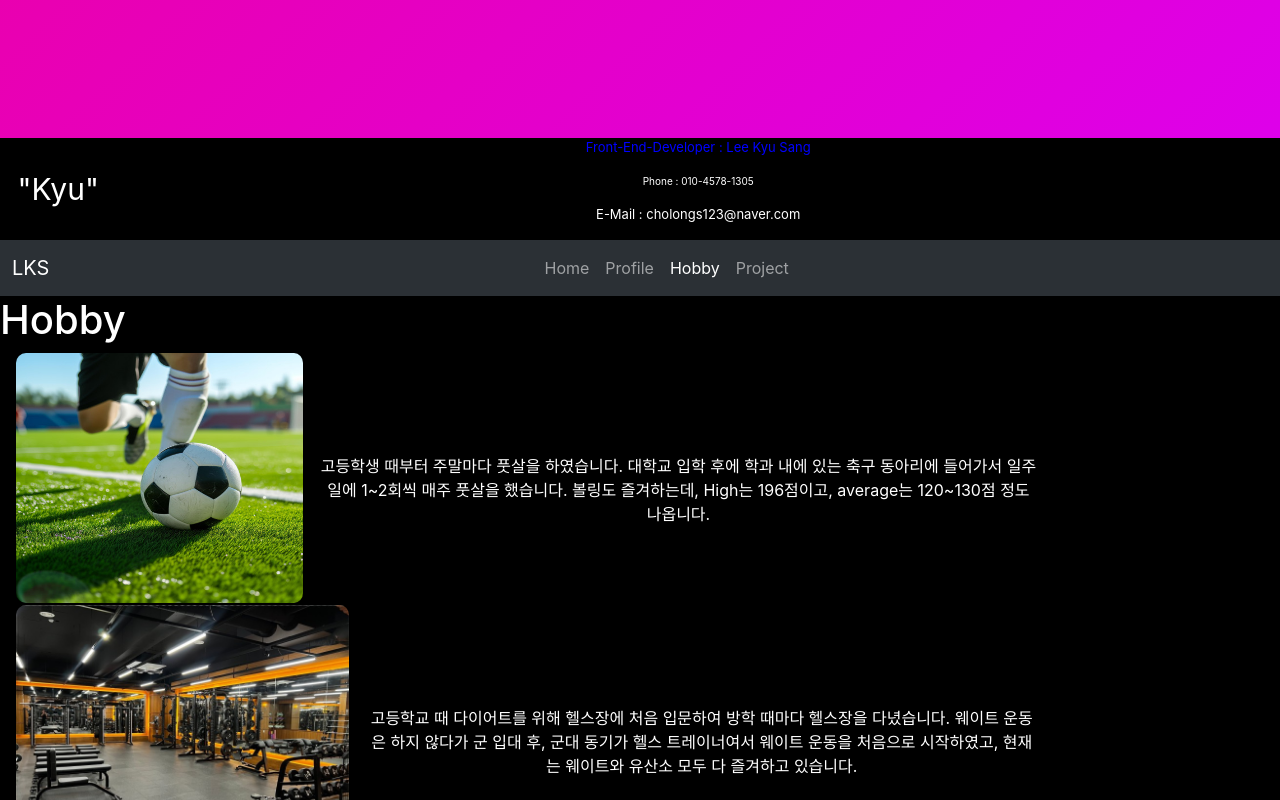
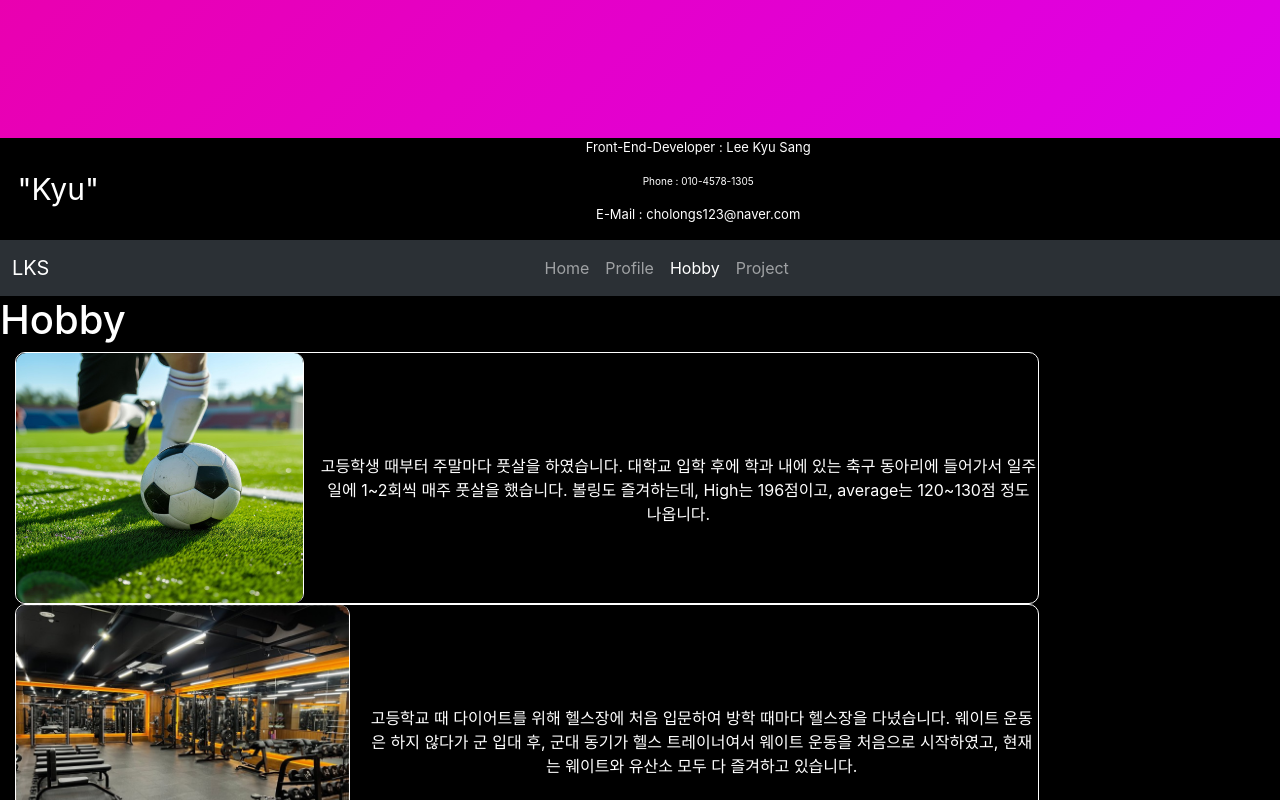
Before and after one commit to kyusang0330/react-self-introduction, a React (Create React App) app: page /hobby in a window 1280 px wide. Shown: the part 560-1360 px from the top of the page. Built offline with nearby package versions, Linux system fonts and the light colour scheme.

Commit message:
style-component

```diff
--- a/src/Layout/styled.js
+++ b/src/Layout/styled.js
@@ -2,11 +2,8 @@ import styled from "styled-components";
 
 const LayoutContainer = styled.div`
   color: white;
-  margin-bottom: 120px; //useEffect 사용해보기
+  margin-bottom: 102px; //useEffect 사용해보기
   background-color: black;
 `;
 
 export { LayoutContainer };
-
-//Box component를 따로 만들어 볼까
-//useEffect 사용해서 꼭 홈화면에서만 뜨게 하기 if문 사용
--- a/src/styles/footer_styled.js
+++ b/src/styles/footer_styled.js
@@ -1,8 +1,6 @@
 import styled from "styled-components";
 
-const FooterMyName = styled.p`
-  color: blue;
-`;
+const FooterMyName = styled.p``;
 
 const FooterNumber = styled.p`
   font-size: 10px;
--- a/src/styles/hobby_styled.js
+++ b/src/styles/hobby_styled.js
@@ -12,7 +12,7 @@ const HobbyListContainer = styled.div`
 
 const HobbyListItem = styled.div`
   display: flex;
-  border: 1px solid black;
+  border: 1px solid white;
   box-sizing: border-box;
   border-radius: 10px;
   text-align: center;
@@ -24,7 +24,7 @@ const HobbyListImg = styled.img`
   width: 40%;
   height: 250px;
   border-radius: 10px;
-  border-right: 1px solid black;
+  border-right: 1px solid white;
 `;
 
 const HobbyListContent = styled.div`
```
